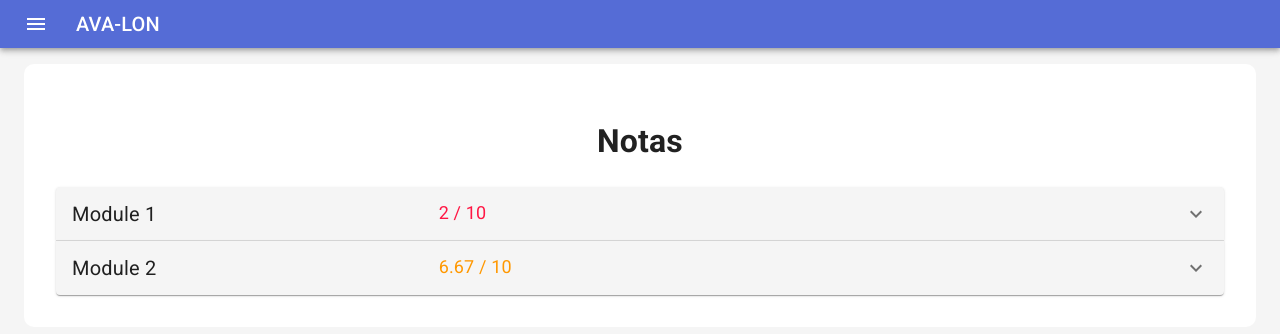
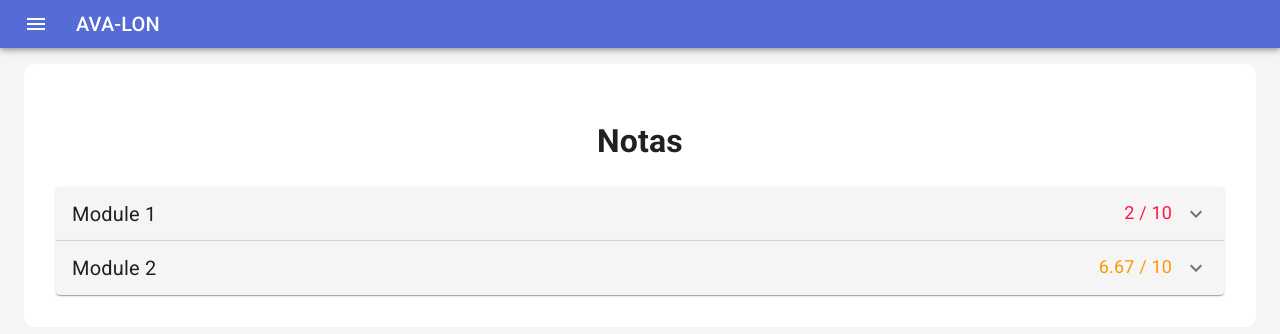
Before and after one commit to RoneyPasolini/ava-lon, a Next.js app: page /grades in a window 1280 px wide. Shown: the top 334 px of the page. Built offline with nearby package versions, Linux system fonts and the light colour scheme.

Commit message:
feat: adapt Module header to smaller screens

```diff
--- a/src/pages/grades.tsx
+++ b/src/pages/grades.tsx
@@ -4,7 +4,8 @@ import {
   AccordionDetails,
   Accordion,
   Paper,
-  Box
+  Box,
+  Grid
 } from '@material-ui/core'
 import { Theme, createStyles, makeStyles } from '@material-ui/core/styles'
 import ExpandMoreIcon from '@material-ui/icons/ExpandMore'
@@ -26,7 +27,8 @@ const useStyles = makeStyles((theme: Theme) =>
       flexShrink: 0
     },
     secondaryHeading: {
-      fontSize: theme.typography.pxToRem(18)
+      fontSize: theme.typography.pxToRem(18),
+      textAlign: 'right'
     },
     activitiesGroup: {
       display: 'flex',
@@ -143,15 +145,21 @@ export default function Grades() {
         {grades.map((module) => (
           <Accordion key={module.id} className={classes.module}>
             <AccordionSummary expandIcon={<ExpandMoreIcon />}>
+              <Grid container spacing={1}>
+                <Grid item xs={6}>
                   <Typography className={classes.heading}>
                     {module.title}
                   </Typography>
+                </Grid>
+                <Grid item xs={6}>
                   <Typography className={classes.secondaryHeading}>
                     <Grade
                       grade={getActivitiesAverageGrade(module) * 10}
                       maxGrade={10}
                     />
                   </Typography>
+                </Grid>
+              </Grid>
             </AccordionSummary>
             <AccordionDetails>
               <Box>
```
Lines whose indentation alone changed are shown as unchanged.
